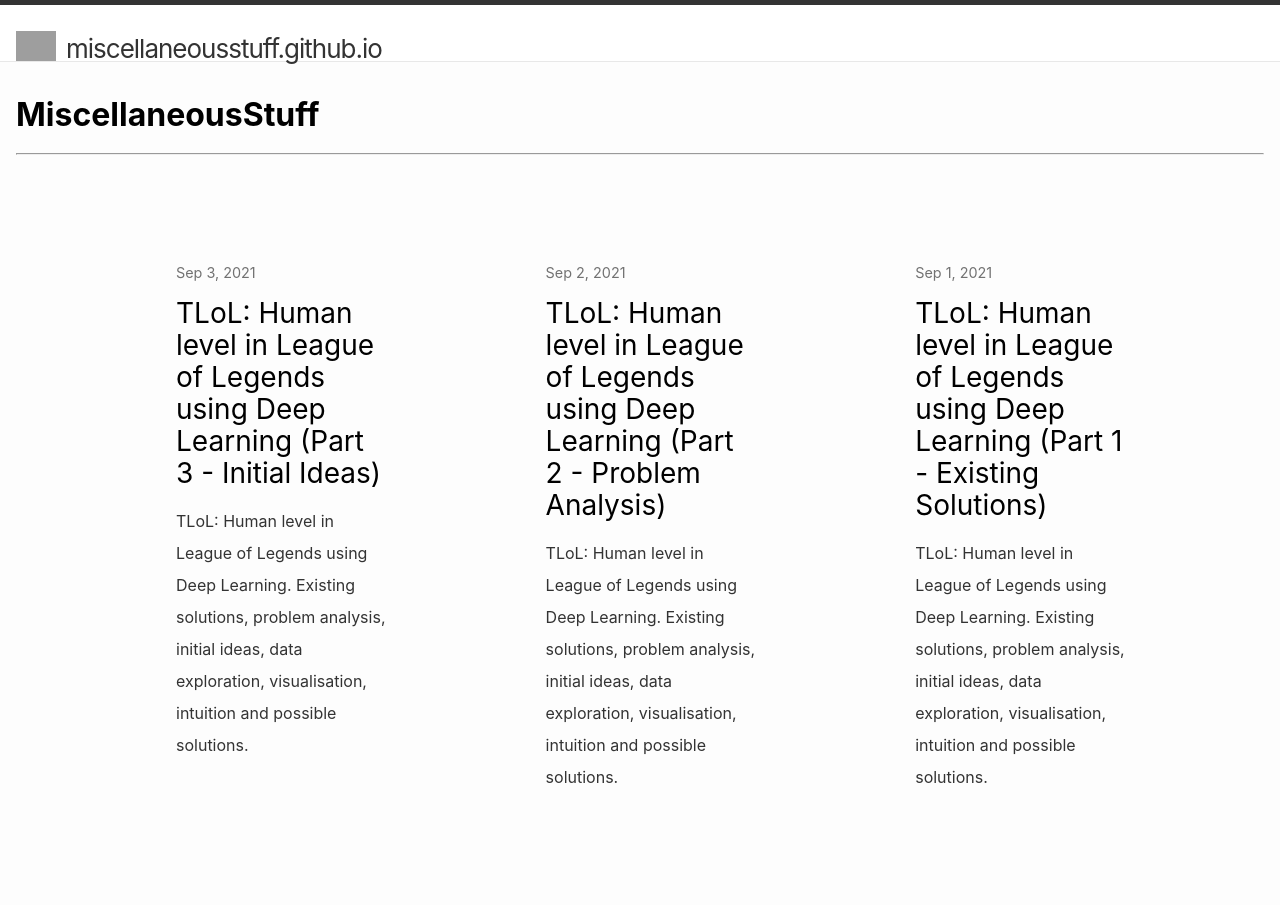
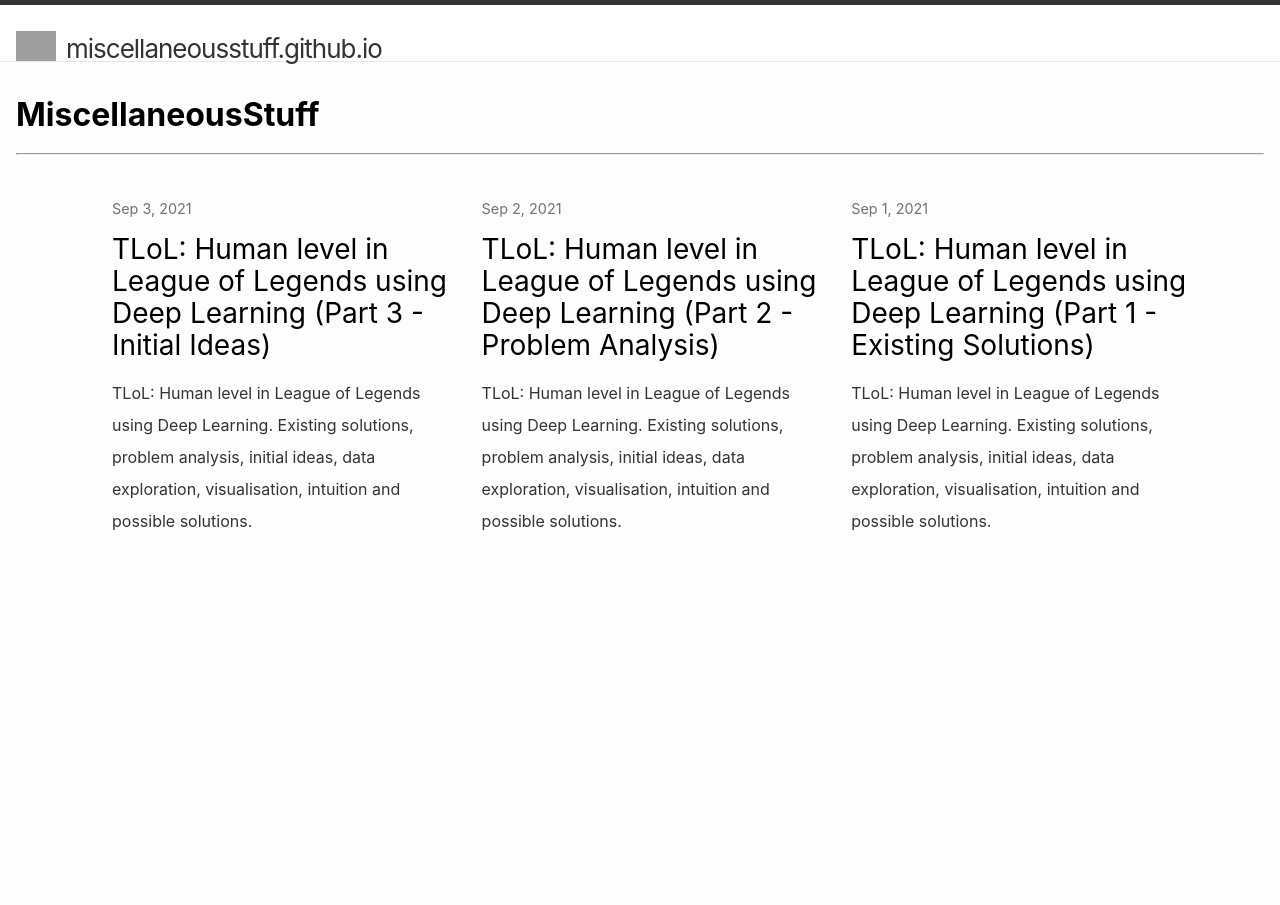
Before and after one commit to MiscellaneousStuff/miscellaneousstuff.github.io, a Jekyll site: the page built from index.html, in a window 1280 px wide. Built offline with Jekyll 4.4.1, drawn with Linux system fonts in a browser that asks for light colours; grey boxes are pictures that could not be loaded.

Commit message:
reduce padding of landing post snippets

```diff
--- a/css/main.css
+++ b/css/main.css
@@ -68,7 +68,7 @@
 .post_container {
   width: 33%;
   align-self: stretch;
-  padding: 5rem;
+  padding: 1rem;
   box-sizing: border-box;
 }
 
```
